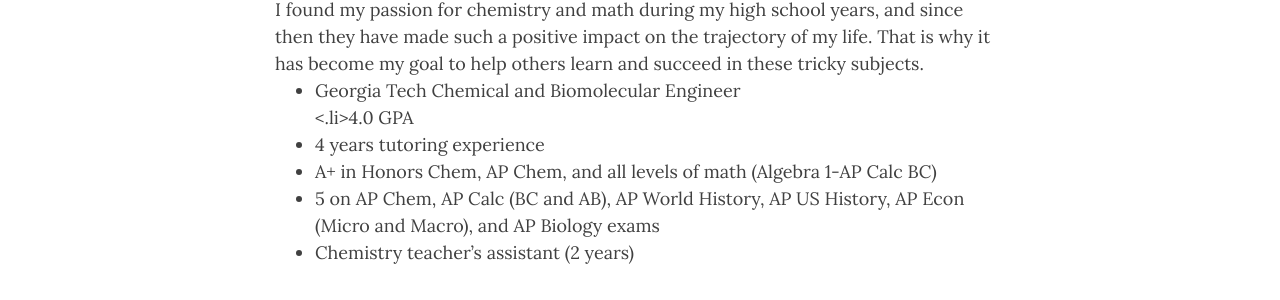
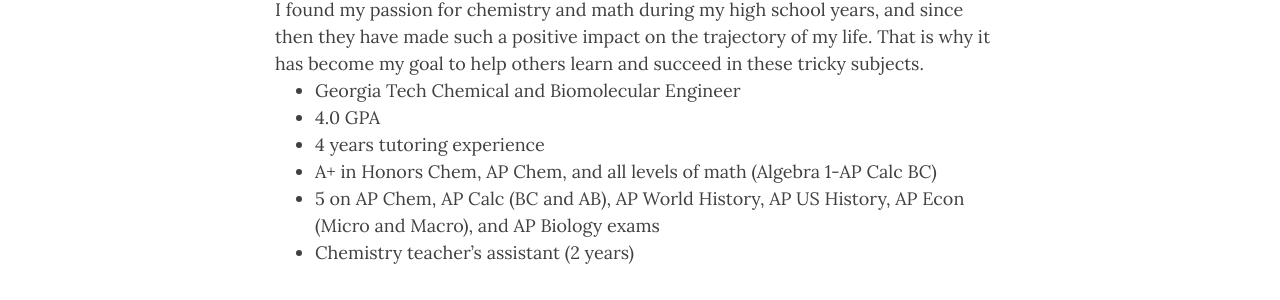
Before and after one commit to kristinevans/kristinevans.github.io, a Jekyll site: the page built from index.html, in a window 1280 px wide. Shown: the part 165-465 px from the top of the page. Built offline with Jekyll 4.4.1, drawn with Linux system fonts in a browser that asks for light colours; nearby versions of some CDN libraries; the list of posts is cut into pages by our own code.

```diff
--- a/_layouts/page.html
+++ b/_layouts/page.html
@@ -27,7 +27,7 @@ layout: base
           <li>
             Georgia Tech Chemical and Biomolecular Engineer
           </li>
-          <.li>4.0 GPA</li>
+          <li>4.0 GPA</li>
           <li>4 years tutoring experience</li>
           <li>A+ in Honors Chem, AP Chem, and all levels of math (Algebra 1-AP Calc BC)</li>
           <li>
```
